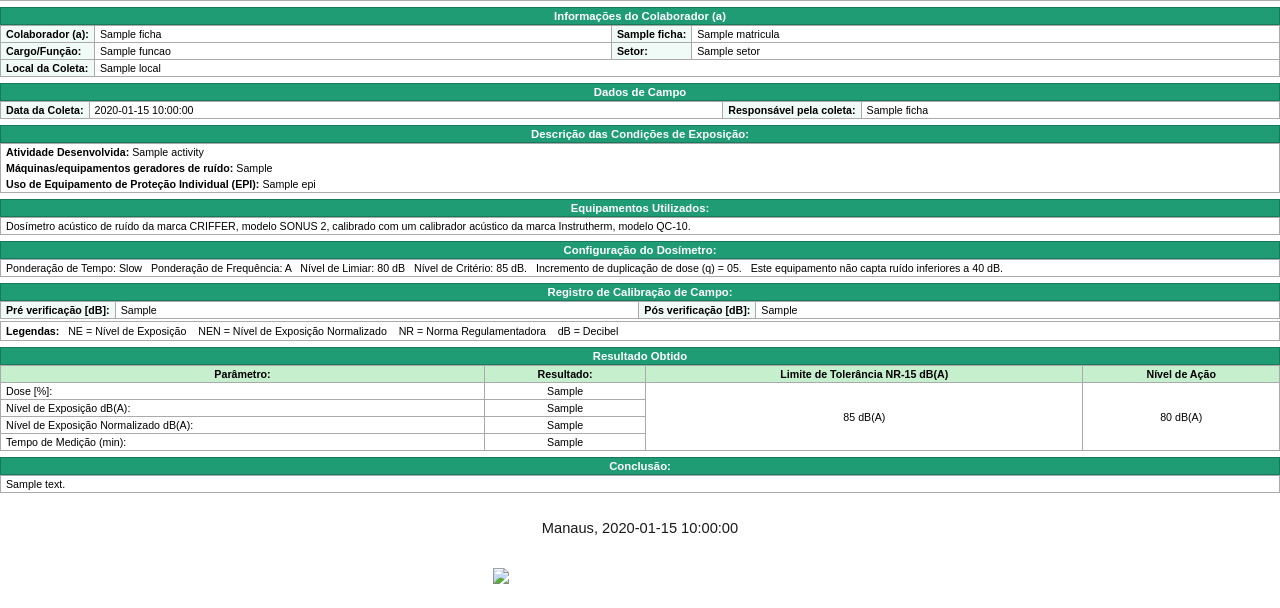
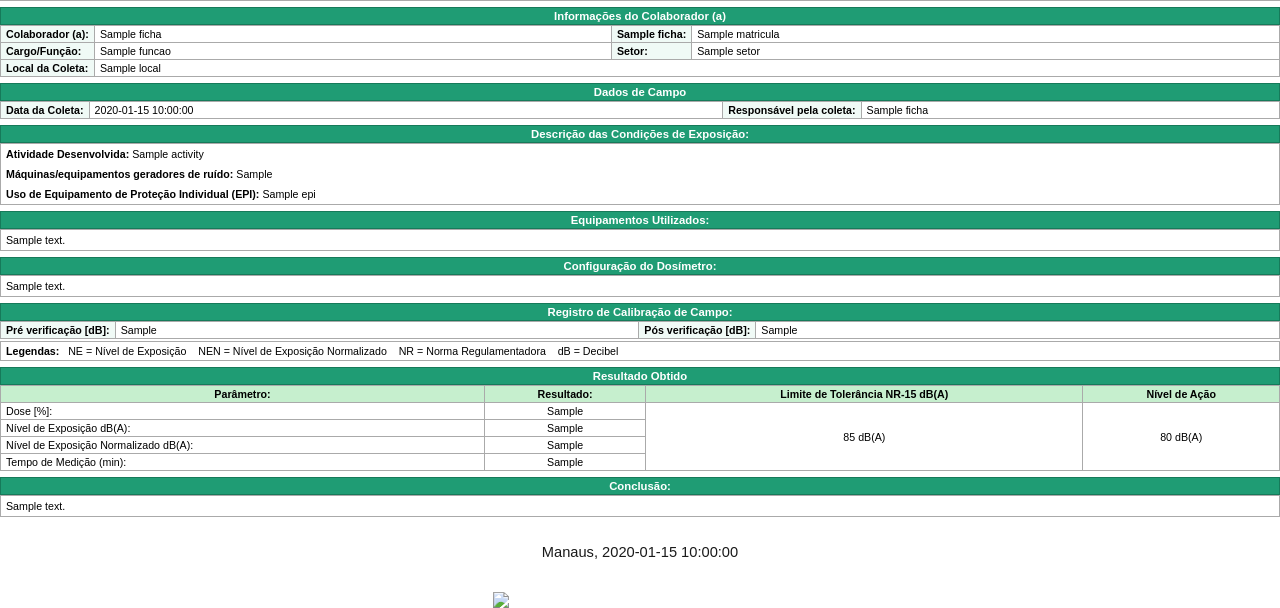
Before and after one commit to martinsticonsultoria-byte/ecosegme, a Python web app: template backend/app/templates/relatorio_pdf.html in a window 1280 px wide. Shown: the part 1421-2029 px from the top of the page. Before the commit the page ends 2005 px from the top, so only its background shows below. Run offline with Jinja, Linux system fonts and the light colour scheme; the template is opened without the code that fills it: most values are stand-ins (such as "Sample title", 1, 10 or a date in 2020).

Commit message:
Torna Equipamentos Utilizados e Configuracao do Dosimetro editaveis (Ruido)
Os dois blocos eram texto fixo no relatorio_pdf.html. Agora sao colunas
editaveis por ficha na Conferencia, no mesmo padrao ja usado por
conclusao_texto, com fallback para o texto padrao nas fichas antigas.

Aplica justificado + entrelinha 1,5 aos textos corridos do relatorio via
classe .texto. A celula de Configuracao do Dosimetro usa .texto-pre
(white-space: pre-wrap) porque seus separadores sao espacos multiplos, que
o HTML colapsaria; o pre-wrap fica escopado nessa celula para nao vazar a
indentacao do template nos blocos cuja expressao Jinja esta em linha propria.

Co-Authored-By: Claude Opus 5 <noreply@anthropic.com>

```diff
--- a/backend/app/routers/field_sheets.py
+++ b/backend/app/routers/field_sheets.py
@@ -134,6 +134,7 @@ def edit_field_sheet(sheet_id: int, body: dict, db: Session = Depends(get_db), _
         "epi", "activity", "machine_noise", "technician_name_2", "pos_verificacao_db",
         "laudo_number", "technician_name", "pre_verificacao_db", "dosimeter_number",
         "collection_date", "tipo_analise", "data_relatorio", "conclusao_texto",
+        "equipamentos_texto", "config_dosimetro_texto",
         "matricula_tipo",
     }
     for key, value in body.items():
--- a/backend/app/routers/reports.py
+++ b/backend/app/routers/reports.py
@@ -494,6 +494,8 @@ def generate_bulk_pdf(
             "signature_date": _fmt_sig_date(sheet.signature_date),
             "signature_date_ext": sig_date_ext,
             "conclusao_texto": sheet.conclusao_texto or None,
+            "equipamentos_texto": sheet.equipamentos_texto or None,
+            "config_dosimetro_texto": sheet.config_dosimetro_texto or None,
             "has_laudo": sheet.id in generated_ids,
         })
 
--- a/backend/app/schemas/field_sheet.py
+++ b/backend/app/schemas/field_sheet.py
@@ -22,6 +22,8 @@ class FieldSheetCreate(BaseModel):
     signature_date: Optional[date] = None
     data_relatorio: Optional[date] = None
     conclusao_texto: Optional[str] = None
+    equipamentos_texto: Optional[str] = None
+    config_dosimetro_texto: Optional[str] = None
     turno: Optional[str] = None
     codigo_esocial: Optional[str] = None
     pre_verificacao_db: Optional[str] = None
@@ -55,6 +57,8 @@ class FieldSheetOut(BaseModel):
     pos_verificacao_db: Optional[str] = None
     data_relatorio: Optional[date] = None
     conclusao_texto: Optional[str] = None
+    equipamentos_texto: Optional[str] = None
+    config_dosimetro_texto: Optional[str] = None
     has_sonus: Optional[bool] = False
     sonus_parsed_name: Optional[str] = None
     sonus_name_mismatch: Optional[bool] = None
--- a/backend/app/templates/relatorio_pdf.html
+++ b/backend/app/templates/relatorio_pdf.html
@@ -16,6 +16,13 @@
   h1 { text-align: center; font-size: 10pt; background: #1f9c74; color: white; padding: 3px; border: 1px solid #167a5a; margin: 3px 0; }
   h2 { text-align: center; font-size: 8.5pt; background: #1f9c74; color: white; padding: 2px; border: 1px solid #167a5a; margin: 6px 0 0 0; }
   p { font-size: 8pt; margin: 2px 0; }
+
+  /* Blocos de texto corrido (parágrafos e células de texto longo) */
+  .texto { text-align: justify; line-height: 1.5; }
+  /* Preserva espaçamento múltiplo usado como separador visual. Aplicar só em
+     células cuja expressão Jinja esteja inline no td, senão a indentação do
+     template vaza como espaço em branco no PDF. */
+  .texto-pre { white-space: pre-wrap; }
 
 
   /* Resumo */
@@ -205,19 +212,19 @@
 
   <h2>Descrição das Condições de Exposição:</h2>
   <table>
-    <tr><td style="border-bottom:none;"><strong>Atividade Desenvolvida:</strong> {{ f.activity or '—' }}</td></tr>
-    <tr><td style="border-top:none; border-bottom:none;"><strong>Máquinas/equipamentos geradores de ruído:</strong> {{ f.machine_noise or 'Ausência de equipamentos ruidosos.' }}</td></tr>
-    <tr><td style="border-top:none;"><strong>Uso de Equipamento de Proteção Individual (EPI):</strong> {{ f.epi or '—' }}</td></tr>
+    <tr><td class="texto" style="border-bottom:none;"><strong>Atividade Desenvolvida:</strong> {{ f.activity or '—' }}</td></tr>
+    <tr><td class="texto" style="border-top:none; border-bottom:none;"><strong>Máquinas/equipamentos geradores de ruído:</strong> {{ f.machine_noise or 'Ausência de equipamentos ruidosos.' }}</td></tr>
+    <tr><td class="texto" style="border-top:none;"><strong>Uso de Equipamento de Proteção Individual (EPI):</strong> {{ f.epi or '—' }}</td></tr>
   </table>
 
   <h2>Equipamentos Utilizados:</h2>
   <table>
-    <tr><td>Dosímetro acústico de ruído da marca CRIFFER, modelo SONUS 2, calibrado com um calibrador acústico da marca Instrutherm, modelo QC-10.</td></tr>
+    <tr><td class="texto">{{ f.equipamentos_texto or 'Dosímetro acústico de ruído da marca CRIFFER, modelo SONUS 2, calibrado com um calibrador acústico da marca Instrutherm, modelo QC-10.' }}</td></tr>
   </table>
 
   <h2>Configuração do Dosímetro:</h2>
   <table>
-    <tr><td>Ponderação de Tempo: Slow &nbsp; Ponderação de Frequência: A &nbsp; Nível de Limiar: 80 dB &nbsp; Nível de Critério: 85 dB. &nbsp; Incremento de duplicação de dose (q) = 05. &nbsp; Este equipamento não capta ruído inferiores a 40 dB.</td></tr>
+    <tr><td class="texto texto-pre">{{ f.config_dosimetro_texto or 'Ponderação de Tempo: Slow   Ponderação de Frequência: A   Nível de Limiar: 80 dB   Nível de Critério: 85 dB.   Incremento de duplicação de dose (q) = 05.   Este equipamento não capta ruído inferiores a 40 dB.' }}</td></tr>
   </table>
 
   <h2>Registro de Calibração de Campo:</h2>
@@ -272,7 +279,7 @@
 
   <h2>Conclusão:</h2>
   <table>
-    <tr><td style="text-align:justify;">
+    <tr><td class="texto">
       {% if f.conclusao_texto %}
         {{ f.conclusao_texto }}
       {% elif f.ne_val is not none %}
```
Also changed, not shown: backend/alembic/versions/w1a2b3c4d5e6_add_textos_editaveis_ruido.py (added, +27 -0 lines), backend/app/models/field_sheet.py (+15 -0 lines), frontend/src/pages/Conference.jsx (+16 -0 lines).
